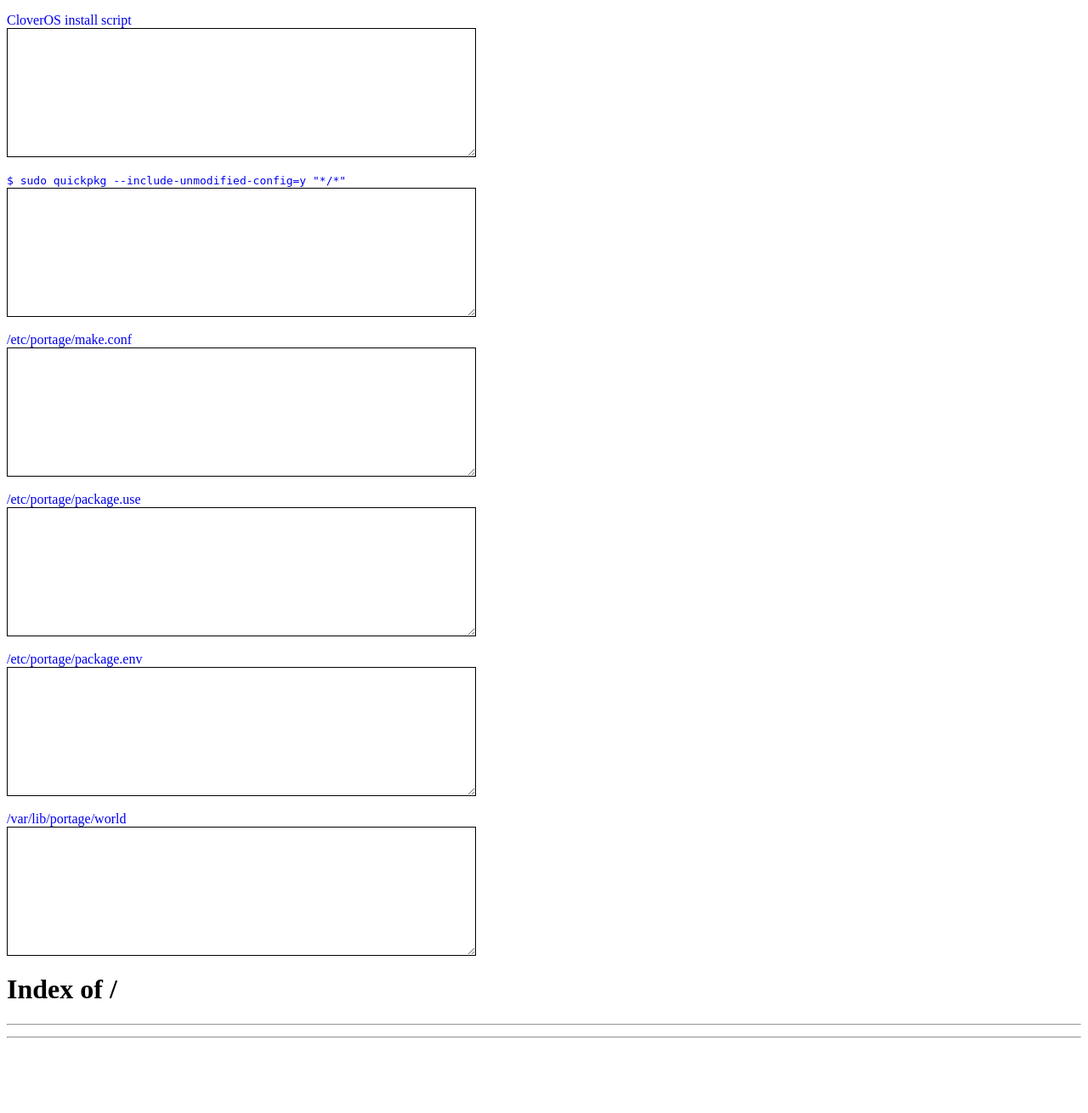
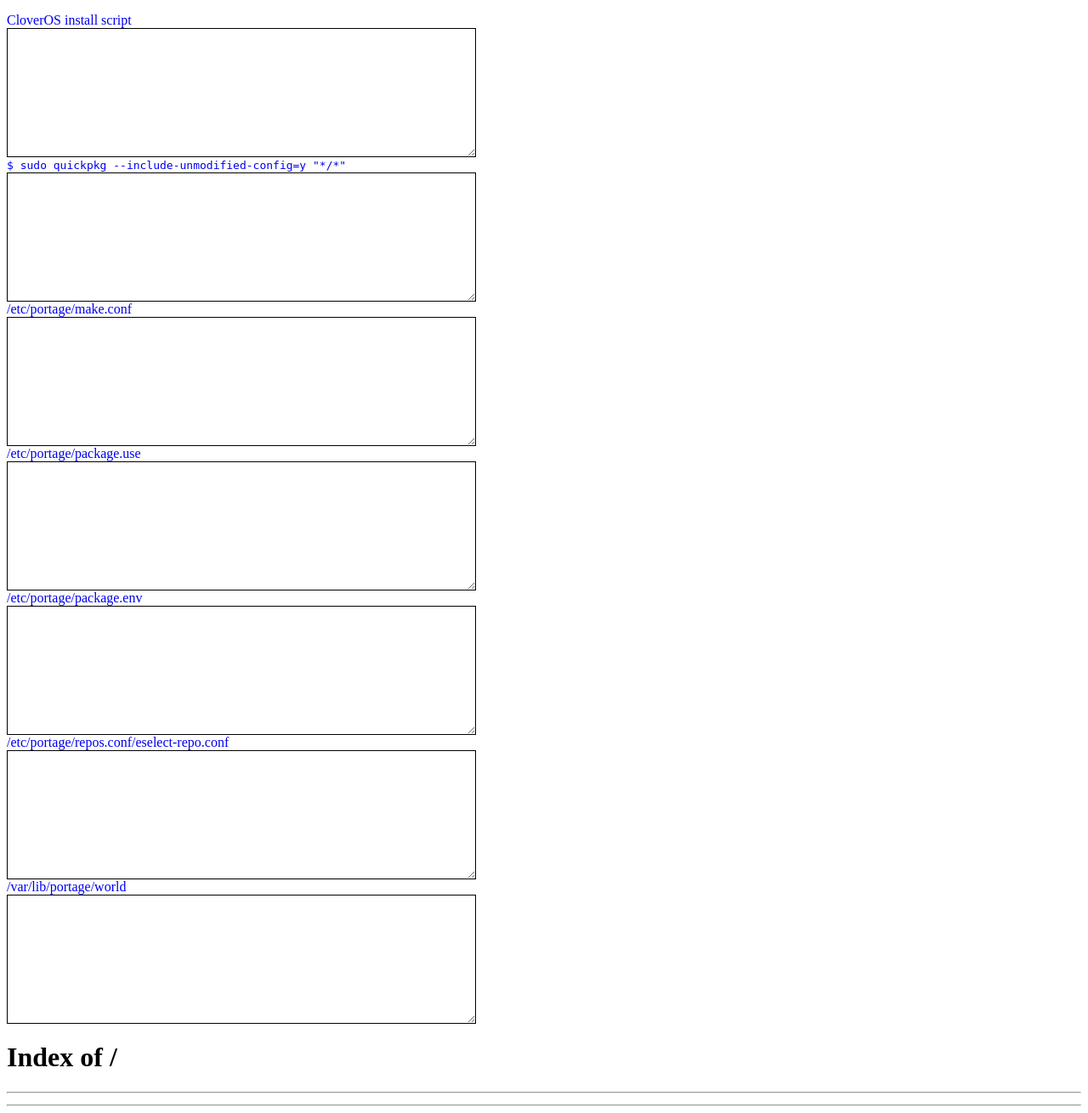
Before and after one commit to uhuruos/CloverOS, a PHP site: page / in a window 1280 px wide. Shown: the part 443-1753 px from the top of the page at 85% size. Before the commit the page ends 1665 px from the top, so only its background shows below. Run offline with PHP 8.4, Linux system fonts and the light colour scheme; data that the repository does not hold is empty.

Commit message:
add repos info

```diff
--- a/mirrors/index.php
+++ b/mirrors/index.php
@@ -9,6 +9,7 @@ $packageuse = file_get_contents('../binhost_settings/etc/portage/package.use');
 $packageenv = file_get_contents('../binhost_settings/etc/portage/package.env');
 $packagekeywords = file_get_contents('../binhost_settings/etc/portage/package.keywords');
 $makeconf = file_get_contents('../binhost_settings/etc/portage/make.conf');
+$reposconf = file_get_contents('../binhost_settings/etc/portage/repos.conf/eselect-repo.conf');
 $worldtxt = file_get_contents('../binhost_settings/var/lib/portage/world');
 $installscriptsh = file_get_contents('../installscript.sh');
 $usermake = file_get_contents('../home/user/make.conf');
@@ -74,19 +75,16 @@ gpg --verify '.$isoname.'.asc '.$isoname.'</span>
 <br><br>
 <a target="_blank" href="'.$git.'/installscript.sh">CloverOS install script</a>
 <div class="mono pre fileinfo">'.$installscriptsh.'</div>
-<br>
 <a target="_blank" href="s/quickpkg.html"><span class="mono">$ sudo quickpkg --include-unmodified-config=y "*/*"</div></a>
 <div class="mono pre fileinfo">'.$quickpkg.'</div>
-<br>
 <a href="'.$git.'/binhost_settings/etc/portage/make.conf" target="_blank">/etc/portage/make.conf</a>
 <div class="mono pre fileinfo">'.$makeconf.'</div>
-<br>
 <a href="'.$git.'/binhost_settings/etc/portage/package.use" target="_blank">/etc/portage/package.use</a>
 <div class="mono pre fileinfo">'.$packageuse.'</div>
-<br>
 <a href="'.$git.'/binhost_settings/etc/portage/package.env" target="_blank">/etc/portage/package.env</a>
 <div class="mono pre fileinfo">'.$packageenv.'</div>
-<br>
+<a href="'.$git.'/binhost_settings/etc/portage/repos.conf/eselect-repo.conf" target="_blank">/etc/portage/repos.conf/eselect-repo.conf</a>
+<div class="mono pre fileinfo">'.$reposconf.'</div>
 <a href="'.$git.'/binhost_settings/var/lib/portage/world" target="_blank">/var/lib/portage/world</a>
 <div class="mono pre fileinfo">'.$worldtxt.'</div>
 '.$files.'
```
